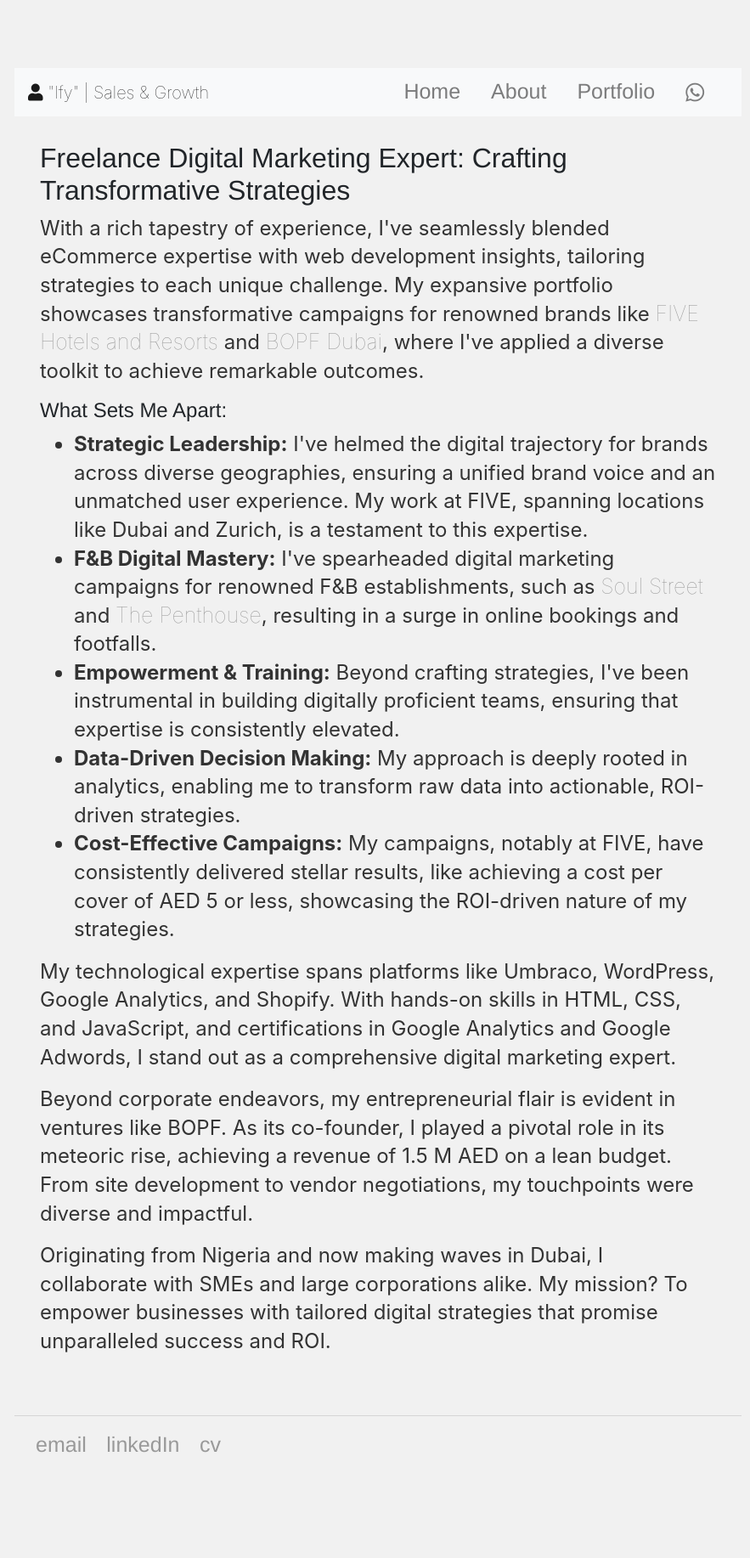
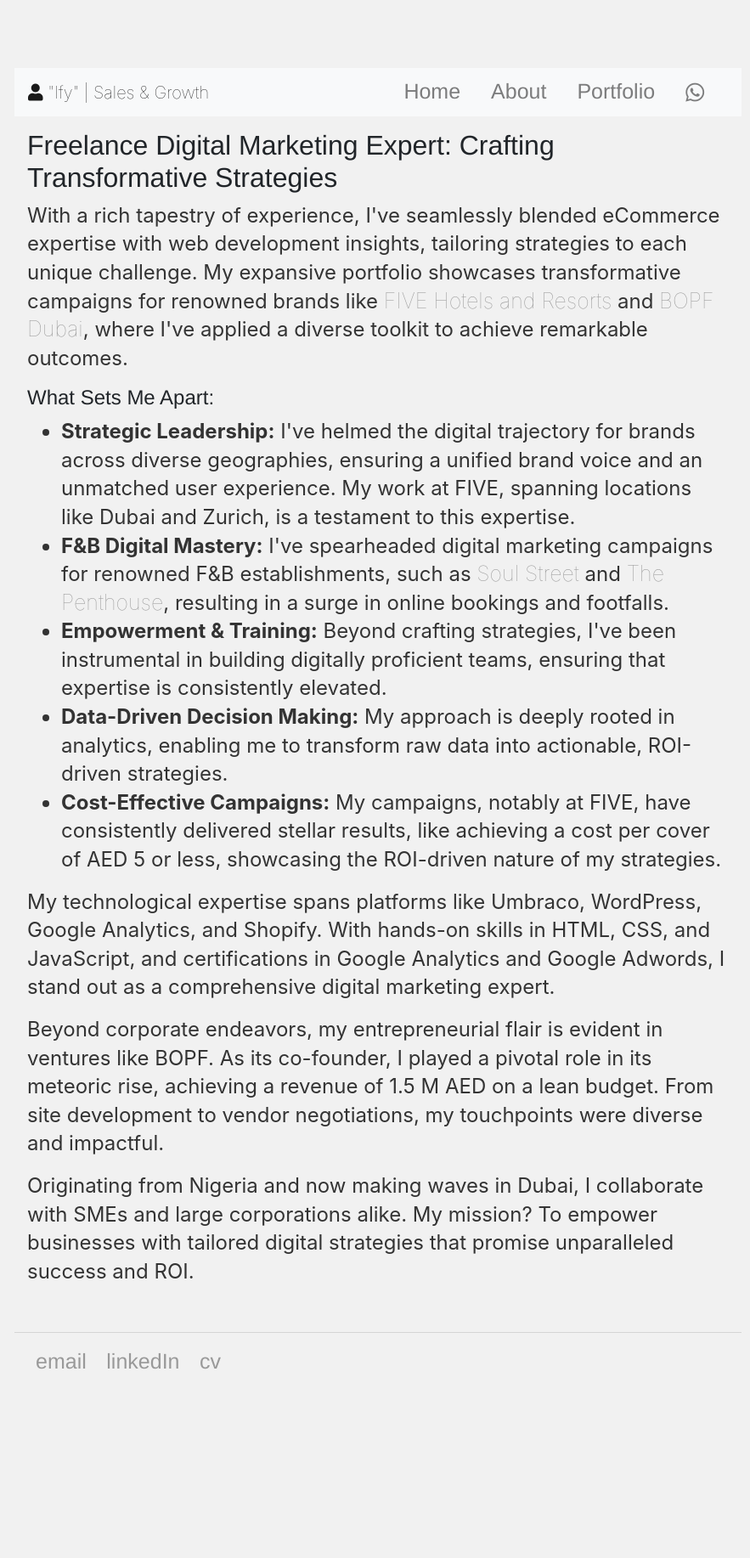
Before and after one commit to IfeanyiIbekwe/ifeanyiibekwe.github.io, a Jekyll site: the page built from about/index.html, in a window 1280 px wide. Shown: the whole page at 85% size, without its empty margins (195-1078 px from the left). Built offline with Jekyll 4.4.1, drawn with Linux system fonts in a browser that asks for light colours; after the commit the page ends 1737 px from its top, so only the background shows below that.

Commit message:
Update default.html

```diff
--- a/_layouts/default.html
+++ b/_layouts/default.html
@@ -141,7 +141,7 @@
 
 	.container {
 
-	    padding: 30px !important;
+	    padding: 15px !important;
 
 }
 /* Center website */
```
